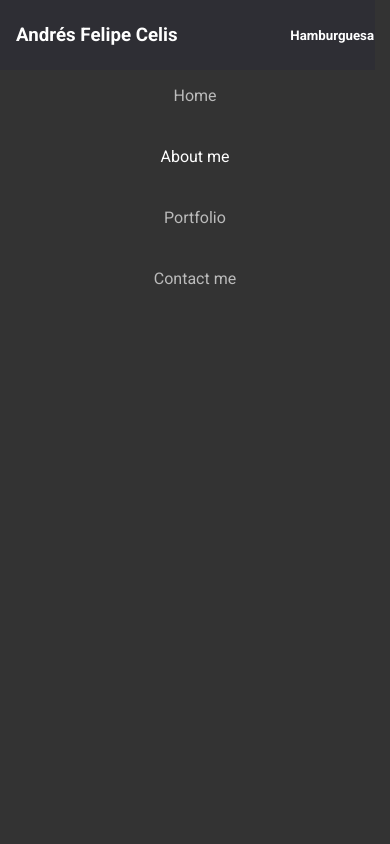
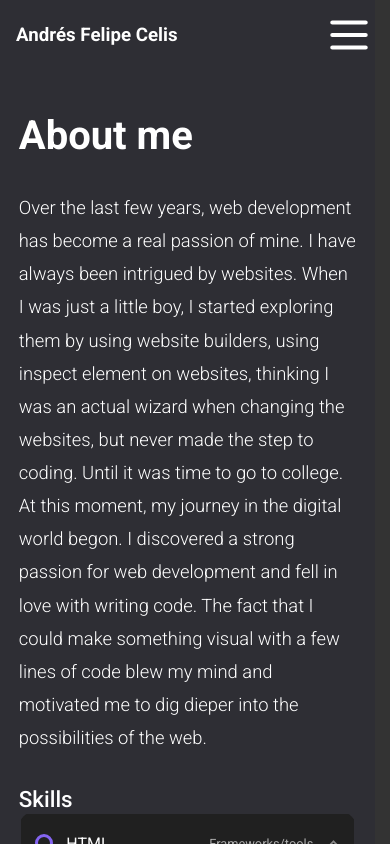
Before and after one commit to Alifend/portfolio, a Next.js app: page /about-me in a window 390 px wide. Shown: the top 844 px of the page. Built offline with nearby package versions, Linux system fonts and the light colour scheme.

Commit message:
Responsive fix and menu icons

```diff
--- a/components/layout/components/header/Header.styled.ts
+++ b/components/layout/components/header/Header.styled.ts
@@ -49,8 +49,12 @@ export const StyledHeader = styled.header<Props>`
       transition: left 0.6s ease;
     }
   }
-  h5 {
+  .menu {
     display: none;
+    filter: invert(99%) sepia(2%) saturate(2%) hue-rotate(244deg)
+      brightness(104%) contrast(100%);
+    height: 50px;
+    width: 50px;
   }
   @media (max-width: 768px) {
     nav > ul {
@@ -63,7 +67,7 @@ export const StyledHeader = styled.header<Props>`
       background-color: #333;
       flex-direction: column;
     }
-    h5 {
+    .menu {
       display: block;
     }
   }
--- a/components/layout/components/header/Header.tsx
+++ b/components/layout/components/header/Header.tsx
@@ -29,7 +29,7 @@ const Header = () => {
       <nav>
         <ul
           onClick={() => setShowMenu(true)}
-          style={showMenu ? { left: "-100%" } : { left: "0" }}
+          style={showMenu ? { left: "0" } : { left: "-100%" }}
         >
           <StyledLink scroll={false} isactive={isActive("/")} href="/">
             Home
@@ -57,7 +57,15 @@ const Header = () => {
           </StyledLink>
         </ul>
       </nav>
-      <h5 onClick={() => setShowMenu(!showMenu)}>Hamburguesa</h5>
+      <motion.img
+        className="menu"
+        initial={{ rotate: 0 }}
+        exit={{ rotate: 0 }}
+        animate={{ rotate: showMenu ? 90 : 0 }}
+        src={showMenu ? "/close.svg" : "/menu.svg"}
+        onClick={() => setShowMenu(!showMenu)}
+      />
+      {/* <h5 onClick={() => setShowMenu(!showMenu)}>Hamburguesa</h5> */}
     </StyledHeader>
   );
 };
--- a/pages/about-me.tsx
+++ b/pages/about-me.tsx
@@ -6,7 +6,7 @@ import { Paragraph, SubTitle, Title } from "../components/common/Common.styled";
 import Layout from "../components/layout";
 
 const Container = styled.section`
-  max-width: 1100px;
+  width: min(90%, 1200px);
   padding-top: 7rem;
   margin-inline: auto;
   p {
```
Also changed, not shown: pages/portfolio.tsx (+4 -3 lines), public/close.svg (added), public/menu.svg (added).
